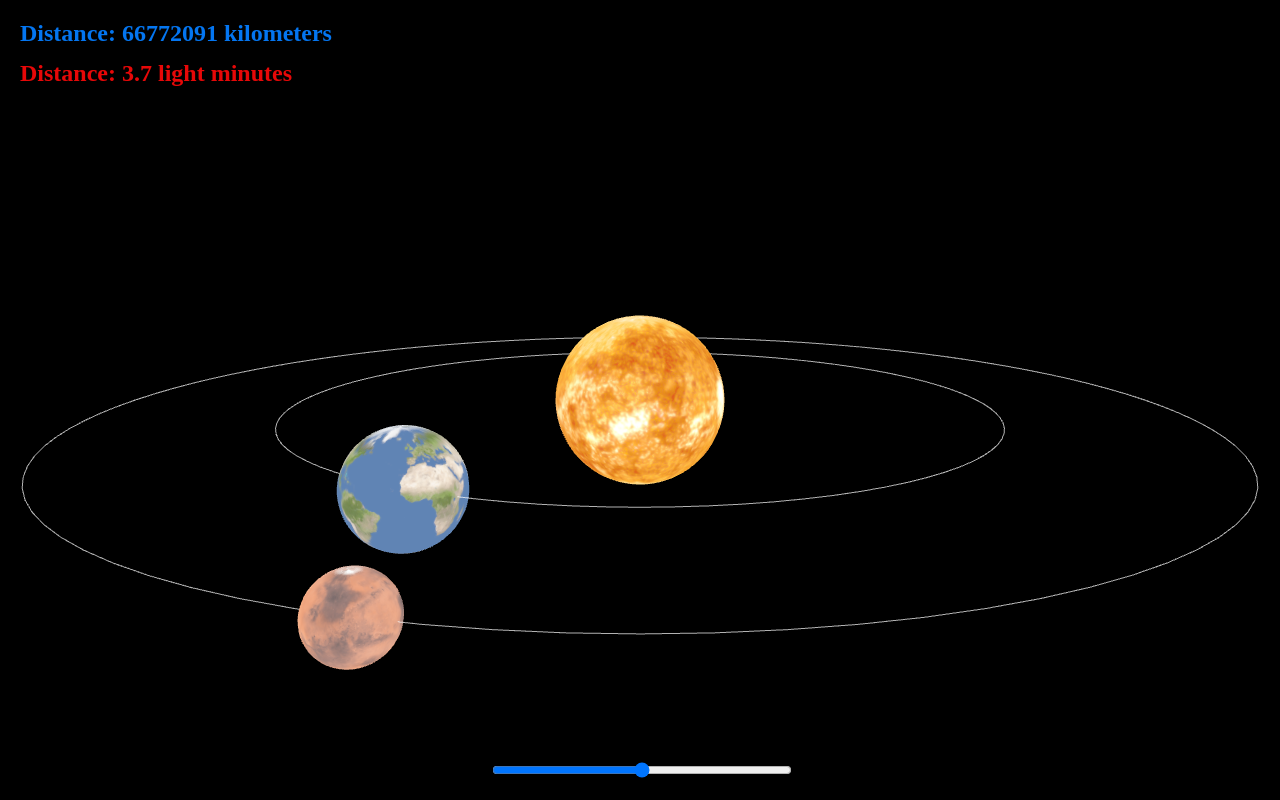
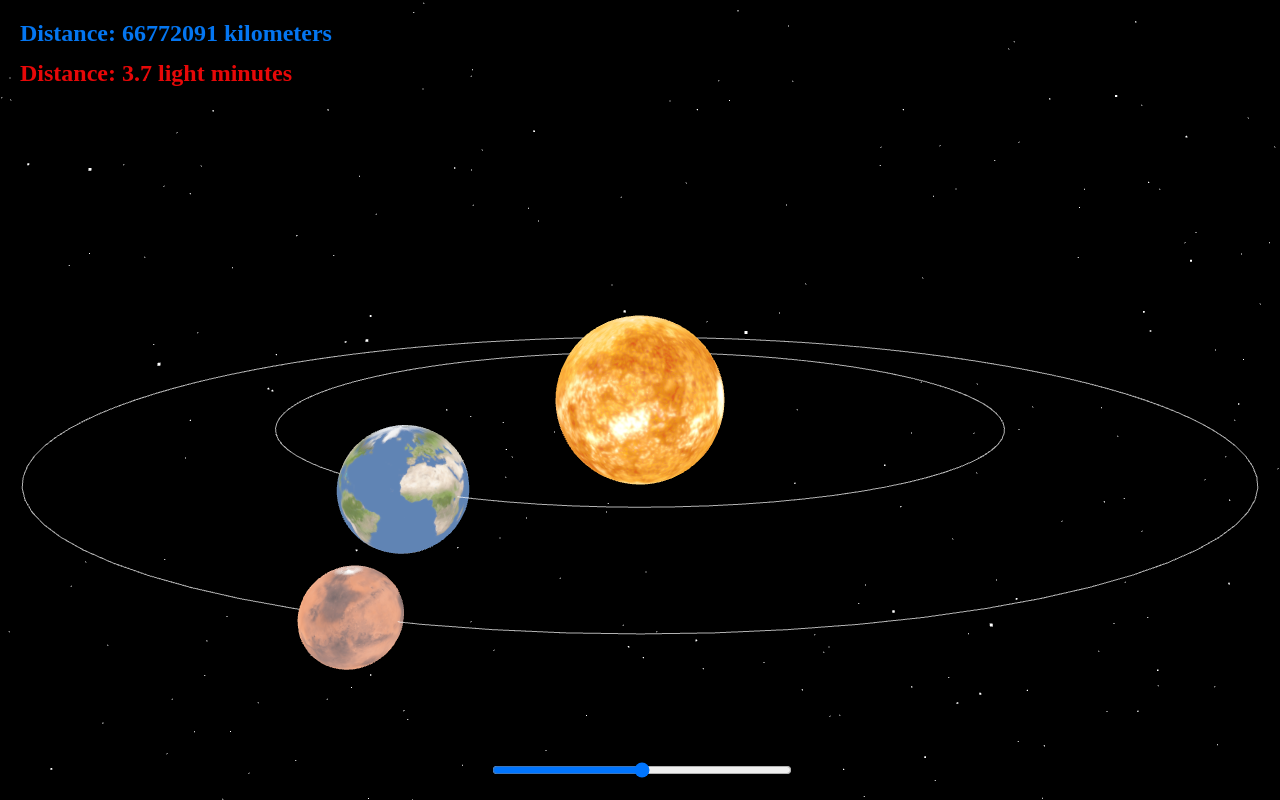
Before and after one commit to MihailTs/VROOM, a plain HTML site: page web-app/SolarSystemSimulation.html in a window 1280 px wide. Drawn offline with nearby package versions, Linux system fonts and the light colour scheme; animation ran at ten frames a second.

Commit message:
added starry background"

```diff
--- a/web-app/SolarSystemSimulation.html
+++ b/web-app/SolarSystemSimulation.html
@@ -40,6 +40,8 @@
   <input type="range" id="speedSlider" min="0" max="100" value="50">
 
   <script src="https://cdn.jsdelivr.net/npm/three@0.158.0/build/three.min.js"></script>
+  <script src="https://threejs.org/examples/jsm/controls/OrbitControls.js"></script>
+
   <script>
     const scene = new THREE.Scene();
     const camera = new THREE.PerspectiveCamera(
@@ -52,6 +54,20 @@
     const renderer = new THREE.WebGLRenderer({ antialias: true });
     renderer.setSize(window.innerWidth, window.innerHeight);
     document.body.appendChild(renderer.domElement);
+
+    const starsGeometry = new THREE.BufferGeometry();
+    const starCount = 3000;
+    const starPositions = [];
+    for (let i = 0; i < starCount; i++) {
+      const x = (Math.random() - 0.5) * 1000;
+      const y = (Math.random() - 0.5) * 1000;
+      const z = (Math.random() - 0.5) * 1000;
+      starPositions.push(x, y, z);
+    }
+    starsGeometry.setAttribute('position', new THREE.Float32BufferAttribute(starPositions, 3));
+    const starsMaterial = new THREE.PointsMaterial({ color: 0xffffff, size: 1.0 });
+    const stars = new THREE.Points(starsGeometry, starsMaterial);
+    scene.add(stars);
 
     const earthTexture = new THREE.TextureLoader().load('2k_earth.jpg');
     const marsTexture = new THREE.TextureLoader().load('2k_mars.jpg');
```
